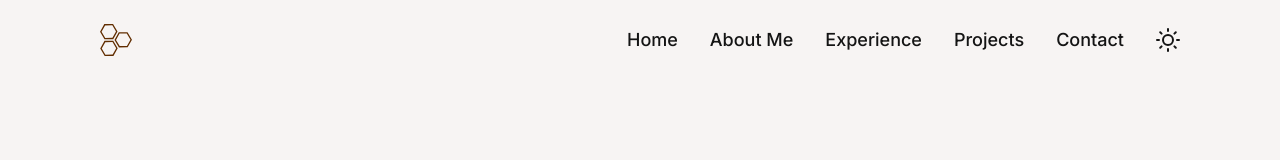
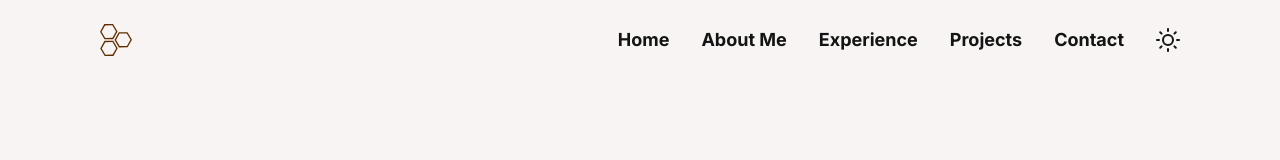
Before and after one commit to corbinmurray/corbinmurray-dev, a Next.js app: page / in a window 1280 px wide. Shown: the top 160 px of the page. Built offline with nearby package versions, Linux system fonts and the light colour scheme.

Commit message:
Fix link

```diff
--- a/components/link.tsx
+++ b/components/link.tsx
@@ -2,14 +2,15 @@ import { cn } from "@/lib/utils";
 import { cva, VariantProps } from "class-variance-authority";
 import { ArrowUpRightFromSquare } from "lucide-react";
 import NextLink from "next/link";
+import { MouseEventHandler } from "react";
 
 const linkVariants = cva(
-	"inline-flex items-start gap-1 group-hover:text-secondary group-hover:cursor-pointer hover:text-secondary capitalize sm:text-sm md:text-base lg:text-lg underline-none",
+	"inline-flex items-start group-hover:text-secondary group-hover:cursor-pointer hover:text-secondary capitalize text-md lg:text-lg underline-none gap-1",
 	{
 		variants: {
 			variant: {
-				internal: "font-medium",
-				external: "font-semibold",
+				internal: "font-semibold",
+				external: "font-bold",
 			},
 		},
 		defaultVariants: {
@@ -20,19 +21,25 @@ const linkVariants = cva(
 
 interface LinkProps extends React.AnchorHTMLAttributes<HTMLAnchorElement>, VariantProps<typeof linkVariants> {
 	href: string;
+	onClick?: MouseEventHandler<HTMLAnchorElement> | undefined;
 }
 
-const Link = ({ href, variant, children, className }: LinkProps) => {
+const Link = ({ href, variant, children, className, onClick }: LinkProps) => {
 	const isExternal = variant === "external";
 
 	return isExternal ? (
-		<a href={href} target="_blank" rel="noopener noreferrer" className={cn("relative flex overflow-x-hidden group", linkVariants({ variant, className }))}>
+		<a
+			href={href}
+			target="_blank"
+			rel="noopener noreferrer"
+			className={cn("relative flex overflow-x-hidden group", linkVariants({ variant, className }))}
+			onClick={onClick}>
 			{children}
 			<ArrowUpRightFromSquare className="w-3 group-hover:text-secondary" />
 			<span className="w-full h-px bg-secondary absolute bottom-0 left-[-100%] transition-all duration-500 group-hover:left-0 hover:left-0" />
 		</a>
 	) : (
-		<NextLink href={href} className={cn("relative flex overflow-x-hidden group", linkVariants({ variant, className }))}>
+		<NextLink href={href} className={cn("relative flex overflow-x-hidden group", linkVariants({ variant, className }))} onClick={onClick}>
 			{children}
 
 			<span className="w-full h-px bg-secondary absolute bottom-0 left-[-100%] transition-all duration-500 group-hover:left-0 hover:left-0" />
```
